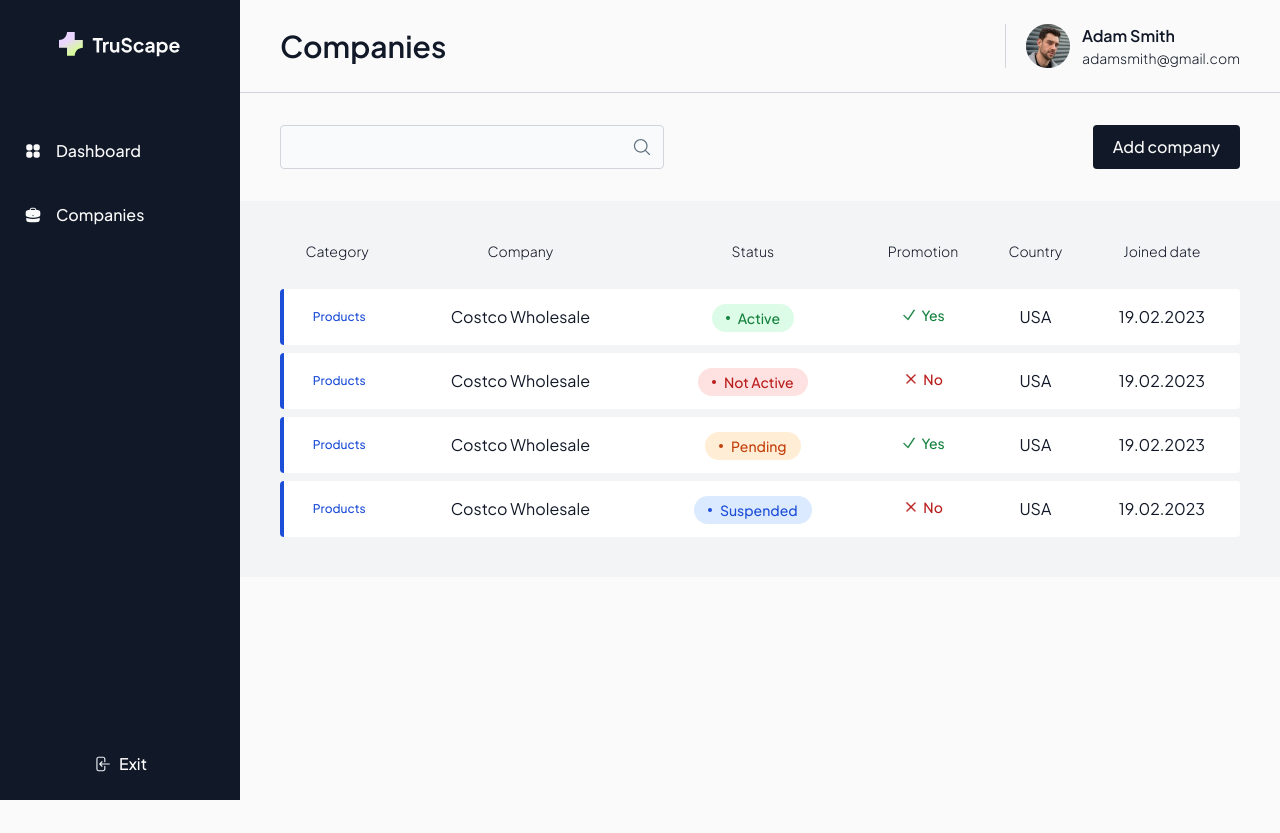
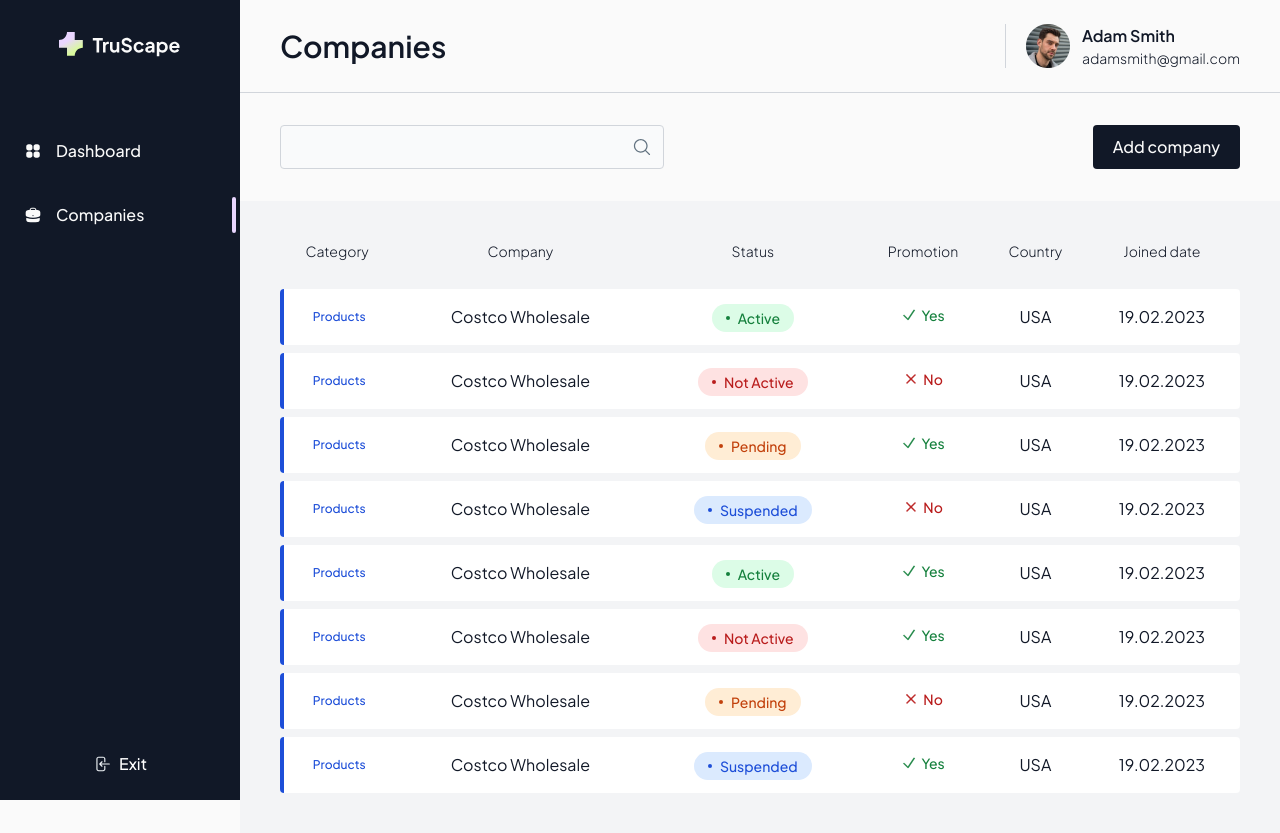
Before and after one commit to Lyadskyi/my-crm-project-next.js, a Next.js app: page /companies in a window 1280 px wide. Before the commit the page ends 800 px from the top, so only its background shows below. Built offline with nearby package versions, Linux system fonts and the light colour scheme.

Commit message:
Added two ways to navigate between pages

```diff
--- a/src/app/(admin)/companies/page.tsx
+++ b/src/app/(admin)/companies/page.tsx
@@ -55,6 +55,42 @@
             country="USA"
             joinedDate="2023.02.19"
           />
+          <CompanyRow
+            id={5}
+            category="Products"
+            company="Costco Wholesale"
+            status={Status.Active}
+            promotion={true}
+            country="USA"
+            joinedDate="2023.02.19"
+          />
+          <CompanyRow
+            id={6}
+            category="Products"
+            company="Costco Wholesale"
+            status={Status.NotActive}
+            promotion={true}
+            country="USA"
+            joinedDate="2023.02.19"
+          />
+          <CompanyRow
+            id={7}
+            category="Products"
+            company="Costco Wholesale"
+            status={Status.Pending}
+            promotion={false}
+            country="USA"
+            joinedDate="2023.02.19"
+          />
+          <CompanyRow
+            id={8}
+            category="Products"
+            company="Costco Wholesale"
+            status={Status.Suspended}
+            promotion={true}
+            country="USA"
+            joinedDate="2023.02.19"
+          />
         </CompanyTable>
       </main>
     </>
--- a/src/app/components/company-row.tsx
+++ b/src/app/components/company-row.tsx
@@ -1,6 +1,6 @@
 import React from 'react';
+import clsx from 'clsx';
 import Image from 'next/image';
-import clsx from 'clsx';
 
 import StatusLabel, { Status } from '@/app/components/status-label';
 
--- a/src/app/components/sidebar-item.tsx
+++ b/src/app/components/sidebar-item.tsx
@@ -1,7 +1,11 @@
 import React from 'react';
+import clsx from 'clsx';
+
 import Image from 'next/image';
+import Link from 'next/link';
 
 export interface SidebarItemProps {
+  current?: boolean;
   pathname: string;
   src: string;
   alt: string;
@@ -9,6 +13,7 @@
 }
 
 export default function SidebarItem({
+  current,
   pathname,
   src,
   alt,
@@ -16,10 +21,17 @@
 }: SidebarItemProps) {
   return (
     <li>
-      <a href={pathname} className="flex items-center h-9 mx-1 gap-3.5">
+      <Link
+        href={pathname}
+        className={clsx(
+          'flex items-center h-9 mx-1 gap-3.5',
+          current &&
+            'after:h-full after:ml-auto after:border-2 after:border-purple-200 after:rounded-sm',
+        )}
+      >
         <Image className="ml-5" width={18} height={18} src={src} alt={alt} />
         <span className="font-medium text-zinc-50">{children}</span>
-      </a>
+      </Link>
     </li>
   );
 }
--- a/src/app/components/sidebar.tsx
+++ b/src/app/components/sidebar.tsx
@@ -1,11 +1,22 @@
+'use client';
+
 import React from 'react';
+
 import Image from 'next/image';
+import { usePathname, useRouter } from 'next/navigation';
 
 import SidebarItem from '@/app/components/sidebar-item';
 
 export interface SidebarProps {}
 
 export default function Sidebar({}: SidebarProps) {
+  const router = useRouter();
+  const pathname = usePathname();
+
+  const handleExitClick = () => {
+    router.push('/');
+  };
+
   return (
     <aside className="fixed top-0 left-0 z-40 w-60 h-screen">
       <div className="flex flex-col h-full overflow-y-auto bg-gray-900">
@@ -18,6 +29,7 @@
         />
         <ul className="space-y-7">
           <SidebarItem
+            current={pathname === '/dashboard'}
             pathname="/dashboard"
             src="/icons/squares.svg"
             alt="dashboard icon"
@@ -25,6 +37,7 @@
             Dashboard
           </SidebarItem>
           <SidebarItem
+            current={pathname === '/companies'}
             pathname="/companies"
             src="/icons/briefcase.svg"
             alt="companies icon"
@@ -32,7 +45,10 @@
             Companies
           </SidebarItem>
         </ul>
-        <button className="flex items-center gap-2 p-6 mt-auto mx-auto">
+        <button
+          className="flex items-center gap-2 p-6 mt-auto mx-auto"
+          onClick={handleExitClick}
+        >
           <Image
             width={18}
             height={18}
--- a/src/app/page.tsx
+++ b/src/app/page.tsx
@@ -1,18 +1,15 @@
+import AddCompanyButton from '@/app/components/add-company-button';
+
 // import StatusLabel, { Status } from '@/app/components/status-label';
-import AddCompanyButton from '@/app/components/add-company-button';
-import ServerComponent from '@/app/components/server-component';
-import ClientComponent from '@/app/components/client-component';
-import ServerComponentCopy from '@/app/components/server-component-copy';
+// import ServerComponent from '@/app/components/server-component';
+// import ClientComponent from '@/app/components/client-component';
+// import ServerComponentCopy from '@/app/components/server-component-copy';
 
 export default function Home() {
   return (
     <main>
       <h1 className="text-xl">Home page</h1>
       <AddCompanyButton />
-      <ServerComponent />
-      <ClientComponent>
-        <ServerComponentCopy />
-      </ClientComponent>
     </main>
   );
 }
```
